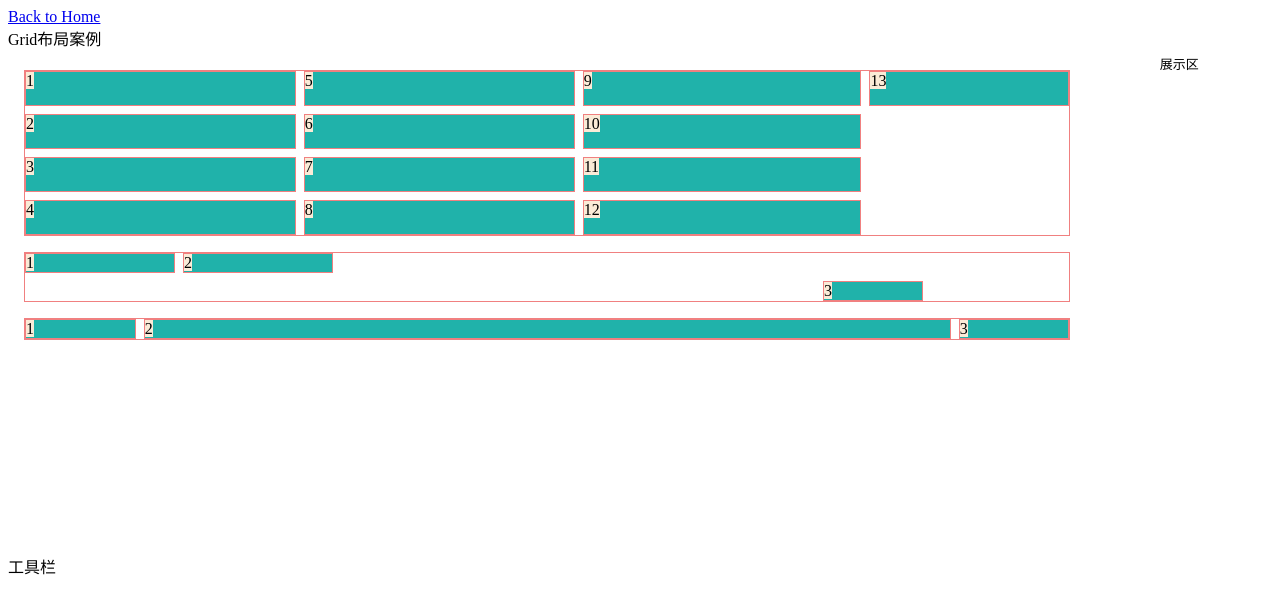
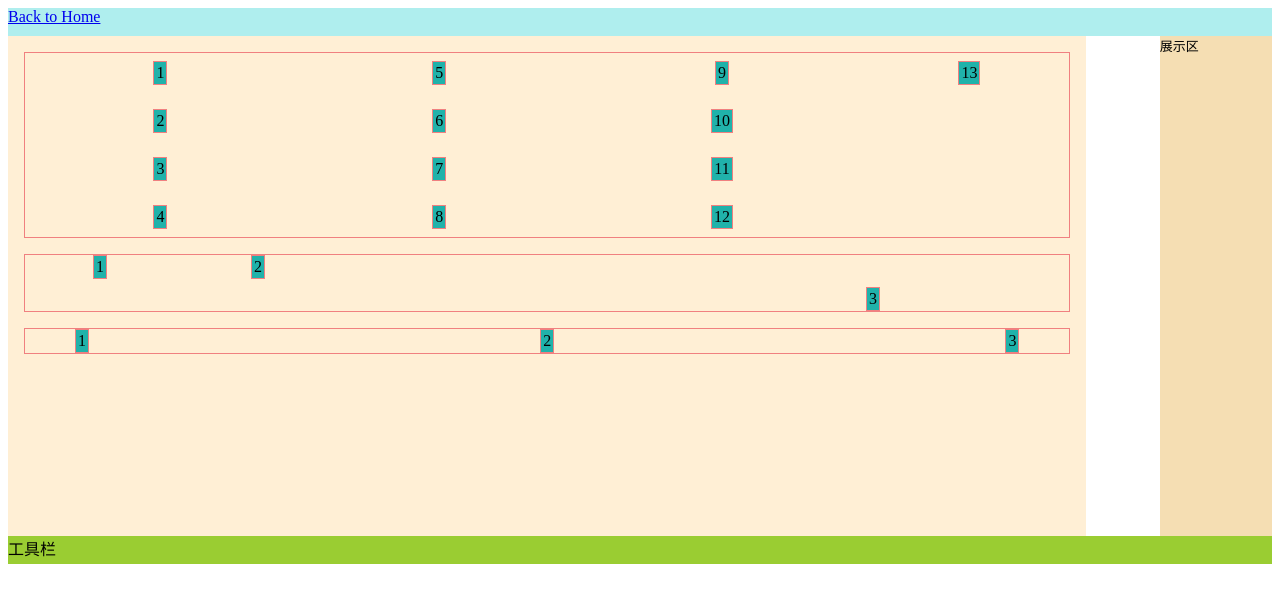
Before and after one commit to ShioBom/my-gatsby-site, a Gatsby site: page /excise in a window 1280 px wide. Built offline with nearby package versions, Linux system fonts and the light colour scheme; Gatsby itself is replaced by a stand-in of ours.

Commit message:
css: styles adjust

```diff
--- a/src/components/Grid/Card/card.module.css
+++ b/src/components/Grid/Card/card.module.css
@@ -5,13 +5,15 @@
   gap: 8px;
 }
 .container > div {
+  justify-self: center;
+  align-self: center;
+}
+
+.container > div > span {
+  padding: 2px;
   background-color: lightseagreen;
   border: 1px solid lightcoral;
-}
-
-.container > div > span{
-  background-color: antiquewhite;
-
+  display: inline-block;
 }
 /* grid-template-areas 基本样式 */
 /* .header {
--- a/src/components/Grid/Card/index.tsx
+++ b/src/components/Grid/Card/index.tsx
@@ -11,7 +11,7 @@ import {
 const gridAutoFlow: React.CSSProperties = {
   display: "grid",
   /* grid-template-rows: repeat(4, auto); */
-  gridTemplateRows: `repeat(4, 35px)`,
+  gridTemplateRows: `repeat(4, 40px)`,
   gridAutoFlow: "column",
   gridTemplateColumns: `repeat(3, auto)`,
   gridAutoColumns: 200,
--- a/src/components/Grid/index.tsx
+++ b/src/components/Grid/index.tsx
@@ -1,4 +1,5 @@
 import React from "react";
+import { Link } from "gatsby";
 import {
   container,
   header,
@@ -11,7 +12,9 @@ import Card from "../Grid/Card";
 const Grid = () => {
   return (
     <main className={container}>
-      <header className={header}>Grid布局案例</header>
+      <header className={header}>
+        <Link to="/">Back to Home</Link>
+      </header>
       <section className={main}>
         <Card />
       </section>
--- a/src/components/Grid/styles/grid.module.css
+++ b/src/components/Grid/styles/grid.module.css
@@ -1,14 +1,20 @@
 .header {
   grid-area: header;
+  background: paleturquoise;
 }
 .main {
   grid-area: main;
+  background: papayawhip;
+
 }
 .sidebar {
   grid-area: sidebar;
+  background: wheat;
+
 }
 .footer {
   grid-area: footer;
+  background: yellowgreen;
 }
 
 .container {
--- a/src/pages/excise.tsx
+++ b/src/pages/excise.tsx
@@ -1,12 +1,10 @@
 import React from "react";
-import { Link } from "gatsby";
 import Grid from "../components/Grid";
 
 
 const ExcisePage = () => {
   return (
     <main>
-      <Link to="/">Back to Home</Link>
       <Grid />
     </main>
   );
```
